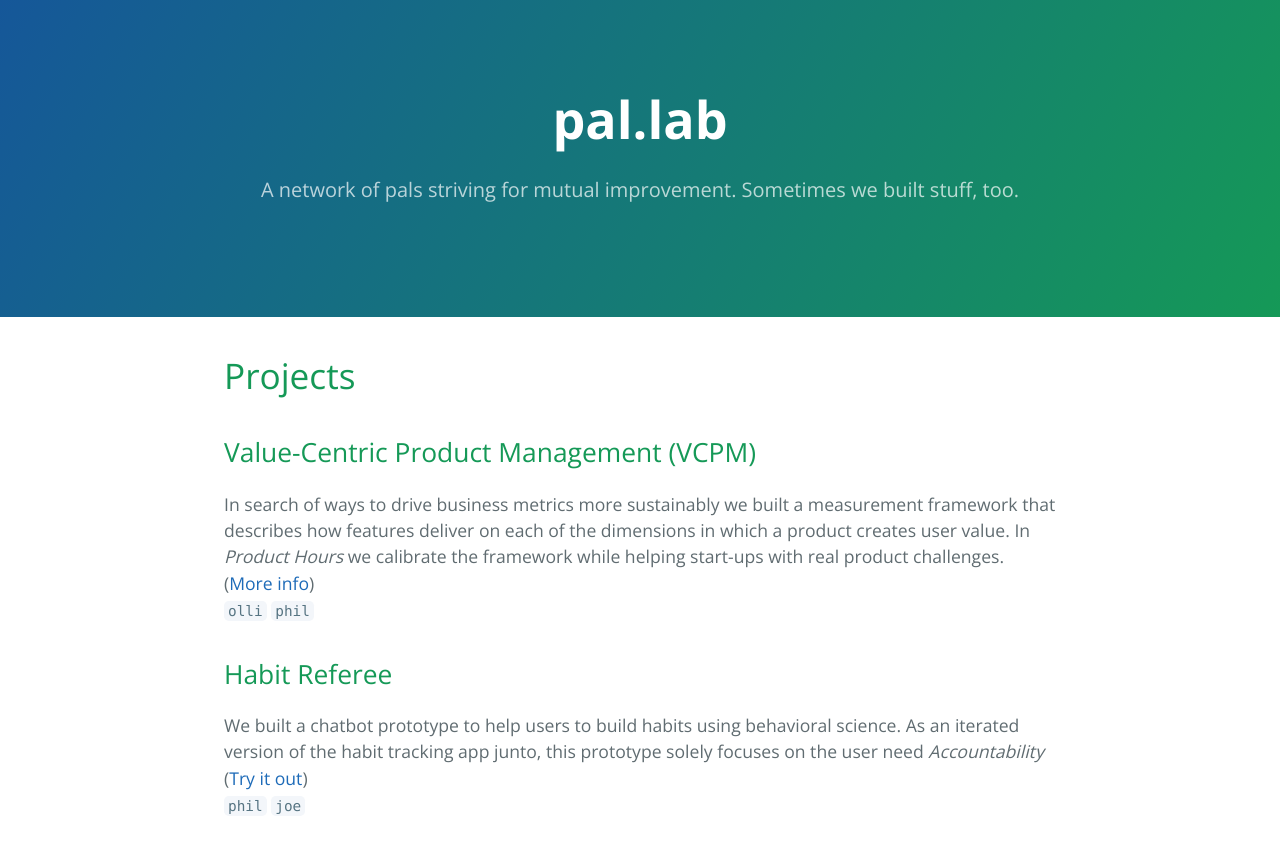
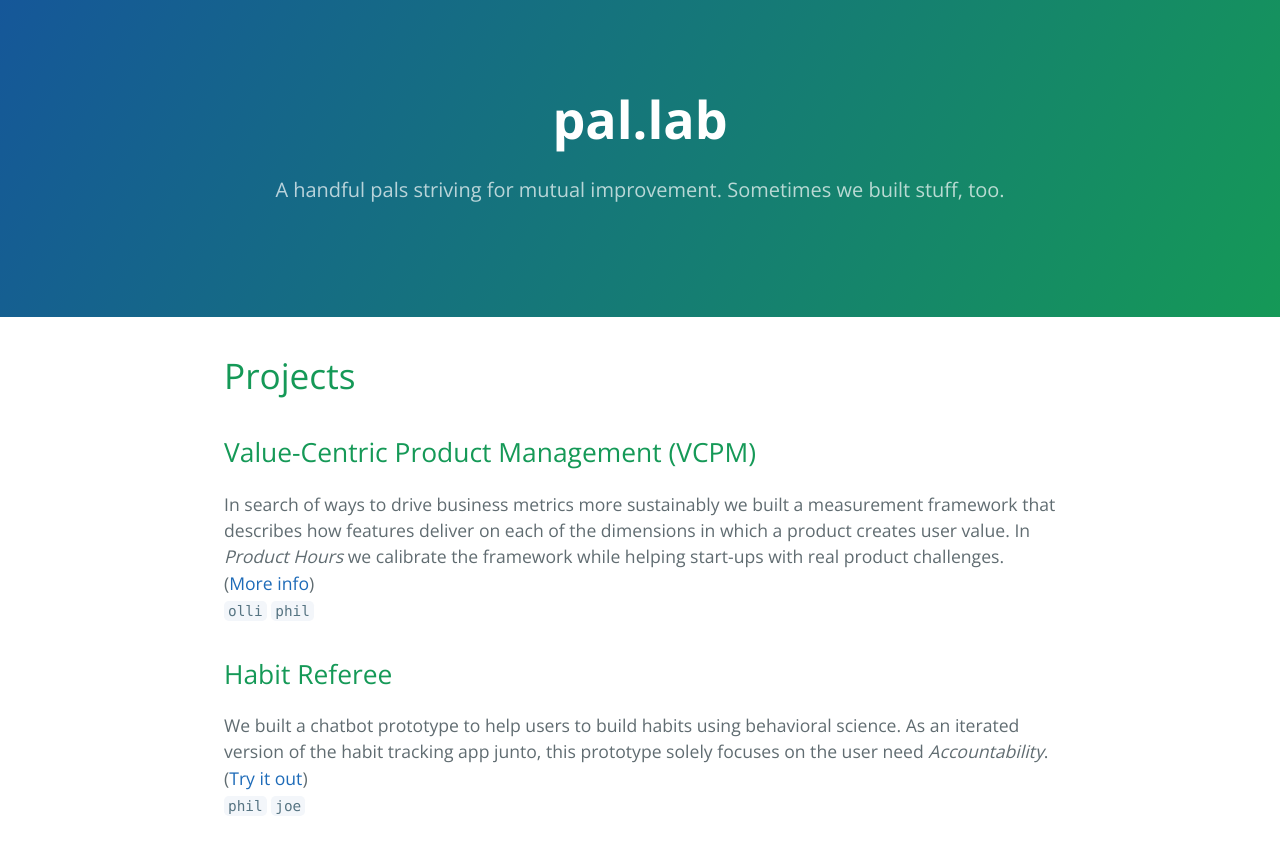
Before and after one commit to pal-lab/pal-lab.github.io, a Jekyll site: the page built from index.md, in a window 1280 px wide. Shown: the top 848 px of the page. Built offline with Jekyll 4.4.1, drawn with Linux system fonts in a browser that asks for light colours; our own code applies the rules of GitHub Pages for plain Markdown files.

Commit message:
changed page description

```diff
--- a/_config.yml
+++ b/_config.yml
@@ -1,5 +1,5 @@
 title: pal.lab
-description: A network of pals striving for mutual improvement. Sometimes we built stuff, too.
+description: A handful pals striving for mutual improvement. Sometimes we built stuff, too.
 show_downloads: false
 google_analytics: UA-113864782-1
 theme: jekyll-theme-cayman
--- a/index.md
+++ b/index.md
@@ -11,7 +11,7 @@ In search of ways to drive business metrics more sustainably we built a measurem
 
 ## [](#header-2)Habit Referee
 
-We built a chatbot prototype to help users to build habits using behavioral science. As an iterated version of the habit tracking app junto, this prototype solely focuses on the user need *Accountability* ([Try it out](https://chatfuel.com/bot/habitreferee))
+We built a chatbot prototype to help users to build habits using behavioral science. As an iterated version of the habit tracking app junto, this prototype solely focuses on the user need *Accountability*. ([Try it out](https://chatfuel.com/bot/habitreferee))
 `phil` `joe`
 
 
```
